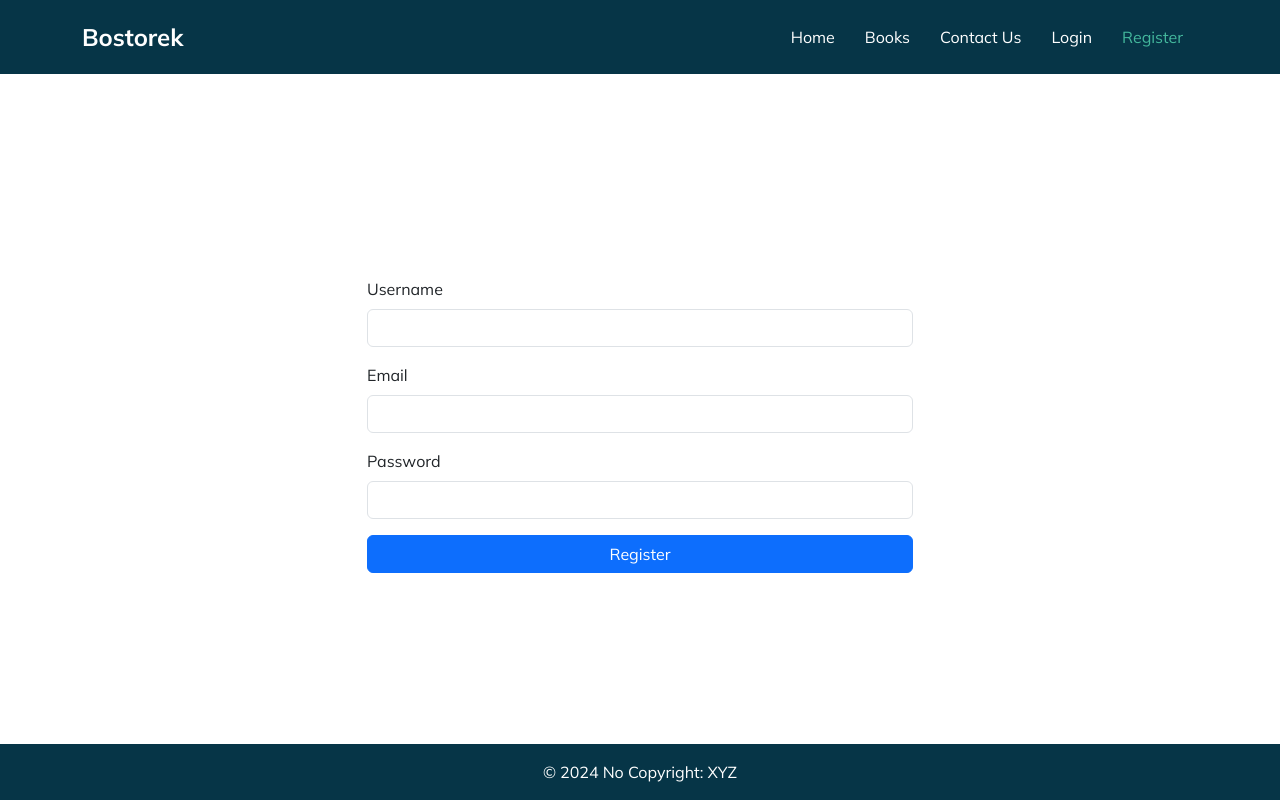
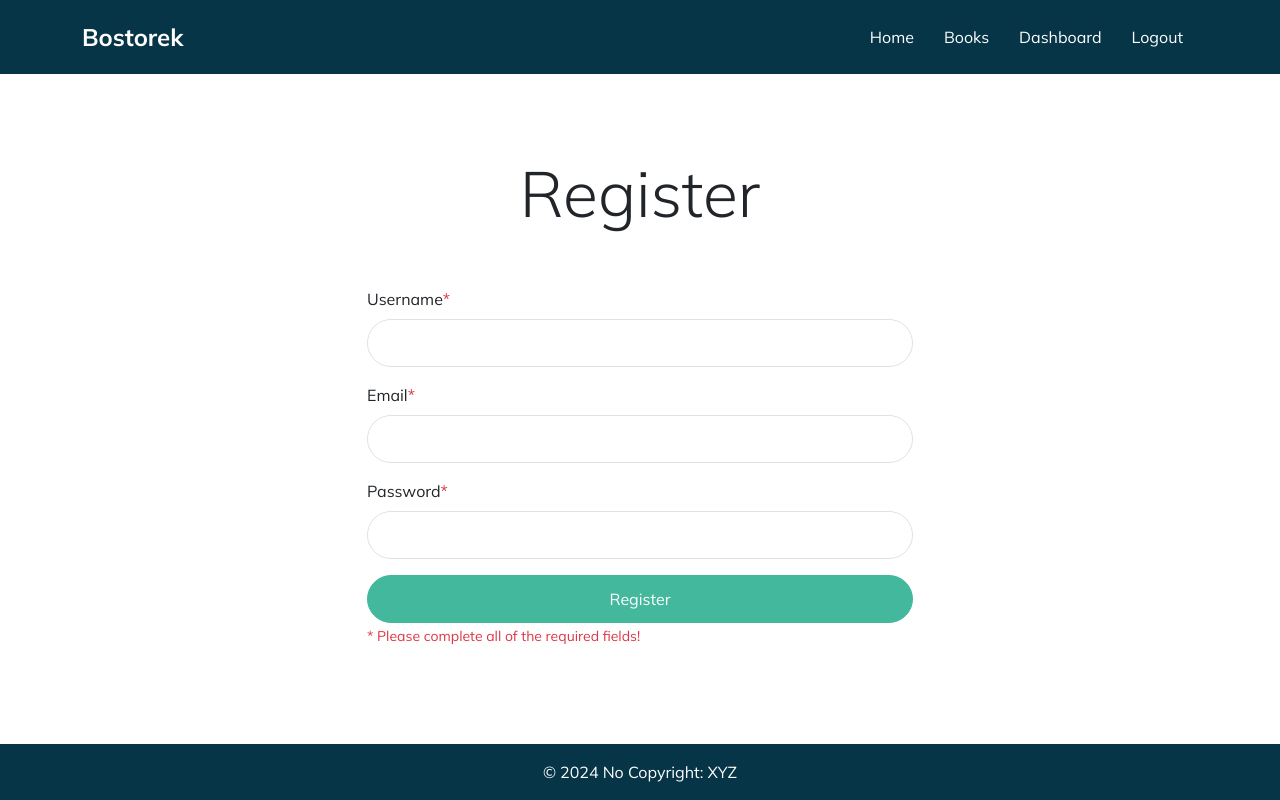
Before and after one commit to nurullahguc/laravel-vue-bostorek, a Vue app in the folder frontend/: page /register in a window 1280 px wide. Built offline with nearby package versions, Linux system fonts and the light colour scheme; no server answers; sample sign-in values are in the browser's storage.

Commit message:
logout done

```diff
--- a/frontend/src/components/NavBar.vue
+++ b/frontend/src/components/NavBar.vue
@@ -9,14 +9,17 @@
         <li class="nav-item">
           <router-link class="nav-link" to="/books">Books</router-link>
         </li>
-        <li class="nav-item">
-          <router-link class="nav-link" to="/contact">Contact Us</router-link>
+        <li class="nav-item" v-if="isLoggedIn">
+          <router-link class="nav-link" to="/dashboard">Dashboard</router-link>
         </li>
-        <li class="nav-item">
+        <li class="nav-item" v-if="!isLoggedIn">
           <router-link class="nav-link" to="/login">Login</router-link>
         </li>
-        <li class="nav-item">
+        <li class="nav-item" v-if="!isLoggedIn">
           <router-link class="nav-link" to="/register">Register</router-link>
+        </li>
+        <li class="nav-item" v-if="isLoggedIn">
+          <button class="nav-link" @click="logoutUser">Logout</button>
         </li>
       </ul>
     </div>
@@ -24,11 +27,23 @@
 </template>
 
 <script>
+import {useAuthStore} from "@/stores/authStore.js";
+import {mapState, mapActions} from "pinia"
+
 export default {
   name: "NavBar",
   data() {
     return {
       brandName: 'Bostorek'
+    }
+  },
+  computed: {
+    ...mapState(useAuthStore, ['isLoggedIn'])
+  },
+  methods: {
+    ...mapActions(useAuthStore, ['logout']),
+    logoutUser() {
+      this.logout();
     }
   }
 }
--- a/frontend/src/main.js
+++ b/frontend/src/main.js
@@ -6,6 +6,7 @@ import App from "@/App.vue";
 import router from "@/router/index.js";
 import {createPinia} from "pinia";
 import {useBookStore} from "@/stores/bookStore.js";
+import {useAuthStore} from "@/stores/authStore.js";
 
 // Font Awsome
 import {library} from '@fortawesome/fontawesome-svg-core'
@@ -17,6 +18,12 @@ library.add(faArrowLeft, faThumbsUp)
 
 
 const pinia = createPinia();
+const storedUser = localStorage.getItem("user")
+if (storedUser) {
+    const userData = JSON.parse(storedUser);
+    useAuthStore(pinia).user = userData
+}
+
 const bookStore = useBookStore(pinia);
 
 bookStore.fetchBooks().then(() => {
--- a/frontend/src/router/index.js
+++ b/frontend/src/router/index.js
@@ -1,10 +1,11 @@
 import {createRouter, createWebHistory} from "vue-router";
 import HomeView from "@/views/HomeView.vue";
 import BooksView from "@/views/BooksView.vue";
-import ContactView from "@/views/ContactView.vue";
+import DashboardView from "@/views/DashboardView.vue";
 import LoginView from "@/views/LoginView.vue";
 import RegisterView from "@/views/RegisterView.vue";
 import BookDetailView from "@/views/BookDetailView.vue";
+
 
 const router = createRouter({
     history: createWebHistory(),
@@ -25,9 +26,10 @@ const router = createRouter({
             component: BookDetailView
         },
         {
-            path: '/contact',
-            component: ContactView,
-            name: 'contact'
+            path: '/dashboard',
+            component: DashboardView,
+            name: 'dashboard',
+            meta: {requiresAuth: true}
         },
         {
             path: '/register',
@@ -43,4 +45,15 @@ const router = createRouter({
     linkActiveClass: 'active-link'
 })
 
+router.beforeEach((to, from, next) => {
+    const requiresAuth = to.matched.some((url) => url.meta.requiresAuth);
+    const isLoggedIn = localStorage.getItem("user");
+
+    if (requiresAuth && !isLoggedIn) {
+        next({name: 'login'});
+    } else {
+        next();
+    }
+});
+
 export default router;
--- a/frontend/src/stores/authStore.js
+++ b/frontend/src/stores/authStore.js
@@ -5,16 +5,34 @@ export const useAuthStore = defineStore('authStore', {
     state: () => ({
         user: null
     }),
-    getters: {},
+    getters: {
+        isLoggedIn: (state) => {
+            return !!state.user;
+        },
+    },
     actions: {
         async register(newUserData) {
             try {
-                console.log("user data from store", newUserData)
                 const response = await axios.post("http://127.0.0.1:8000/api/register", newUserData);
-                console.log(response)
+                return response.data
+            } catch (error) {
+                throw error
+            }
+        },
+        async login(userData) {
+            try {
+                const response = await axios.post("http://127.0.0.1:8000/api/login", userData);
+                this.user = response.data.user
+                localStorage.setItem("user", JSON.stringify(this.user))
             } catch (error) {
                 console.error("Error at register", error)
             }
+        },
+        logout() {
+            this.user = null;
+            localStorage.removeItem("user");
+            location.reload()
         }
+
     }
 });
--- /dev/null
+++ b/frontend/src/views/DashboardView.vue
@@ -0,0 +1,22 @@
+<template>
+  <div>
+    <h1>{{ user.name }}</h1>
+    <h2>{{ user.email }}</h2>
+  </div>
+</template>
+
+<script>
+import {useAuthStore} from "@/stores/authStore.js";
+import {mapState} from "pinia";
+
+export default {
+  name: "DashboardView",
+  computed: {
+    ...mapState(useAuthStore, ['user'])
+  }
+}
+</script>
+
+<style scoped>
+
+</style>
--- a/frontend/src/views/LoginView.vue
+++ b/frontend/src/views/LoginView.vue
@@ -32,6 +32,9 @@
 </template>
 
 <script>
+import {useAuthStore} from "@/stores/authStore.js";
+import {mapActions} from "pinia";
+
 export default {
   name: "LoginView",
   data() {
@@ -43,8 +46,14 @@ export default {
     }
   },
   methods: {
-    handleSubmit() {
-      console.log("login form data", this.formData)
+    ...mapActions(useAuthStore, ['login']),
+    async handleSubmit() {
+      try {
+        await this.login(this.formData)
+        this.$router.push('/dashboard')
+      } catch (error) {
+        console.error("Error at login: ", error);
+      }
     }
   }
 }
--- a/frontend/src/views/RegisterView.vue
+++ b/frontend/src/views/RegisterView.vue
@@ -1,13 +1,22 @@
 <template>
   <section class="full-section-height">
     <div class="container">
+      <div class="d-flex justify-content-center">
+        <h1 class="display-3">Register</h1>
+      </div>
       <form @submit.prevent="handleSubmit" class="mt-5">
         <div class="row justify-content-center">
           <!-- Username Field (Medium and Larger Screens) -->
           <div class="col-md-6 col-8 mb-3">
             <label for="username" class="form-label">Username</label>
+            <span class="text-danger">*</span>
             <input type="text" class="form-control" id="username" v-model.trim="formData.username" name="username"
-                   required>
+                   required
+                   :class="{'is-valid': isUsernameValid, 'is-invalid': !isUsernameValid && showUsernameWarningMessage}"
+                   @focus="showUsernameWarningMessage = true"
+                   @blur="showUsernameWarningMessage = false"
+                   autocomplete="off">
+            <span v-if="showUsernameWarningMessage && !isUsernameValid" class="text-danger small">Username must be between 5 and 20 characters!</span>
           </div>
         </div>
 
@@ -15,6 +24,7 @@
           <!-- Email Field (Medium and Larger Screens) -->
           <div class="col-md-6 col-8 mb-3">
             <label for="email" class="form-label">Email</label>
+            <span class="text-danger">*</span>
             <input type="email" class="form-control" v-model.trim="formData.email" id="email" name="email" required>
           </div>
         </div>
@@ -23,6 +33,7 @@
         <div class="row justify-content-center">
           <div class="col-md-6 col-8 mb-3">
             <label for="password" class="form-label">Password</label>
+            <span class="text-danger">*</span>
             <input type="password" class="form-control" v-model="formData.password" id="password" name="password"
                    required>
           </div>
@@ -32,6 +43,7 @@
         <div class="row justify-content-center">
           <div class="col-md-6 col-8 mb-3">
             <button type="submit" class="btn btn-primary w-100">Register</button>
+            <span class="text-danger small">* Please complete all of the required fields!</span>
           </div>
         </div>
       </form>
@@ -51,7 +63,8 @@ export default {
         username: '',
         email: '',
         password: '',
-      }
+      },
+      showUsernameWarningMessage: false
     }
   },
   methods: {
@@ -60,16 +73,42 @@ export default {
 
       try {
         await this.register(this.formData)
-        console.log("registiration done!")
+        this.$router.push('/login')
       } catch (e) {
         console.error("Error at registration", e)
       }
     }
-  }
+  },
+  computed: {
+    isUsernameValid() {
+      return (this.formData.username.length >= 5 && this.formData.username.length <= 20)
+    }
+  },
 }
 </script>
 
 <style scoped>
+.form-control {
+  border-radius: 25px;
+  height: 48px;
+}
+
+.form-control:focus {
+  box-shadow: none;
+}
+
+.btn-primary {
+  border-radius: 25px;
+  height: 48px;
+  background-color: var(--secondary-color);
+  border: 1px solid var(--secondary-color);
+}
+
+.btn-primary:hover {
+  background-color: #fff;
+  color: var(--secondary-color);
+  transition: all 0.3s ease;
+}
 
 
 </style>
```
Also changed, not shown: 2 other files (tests, documents, lock files or other folders).
